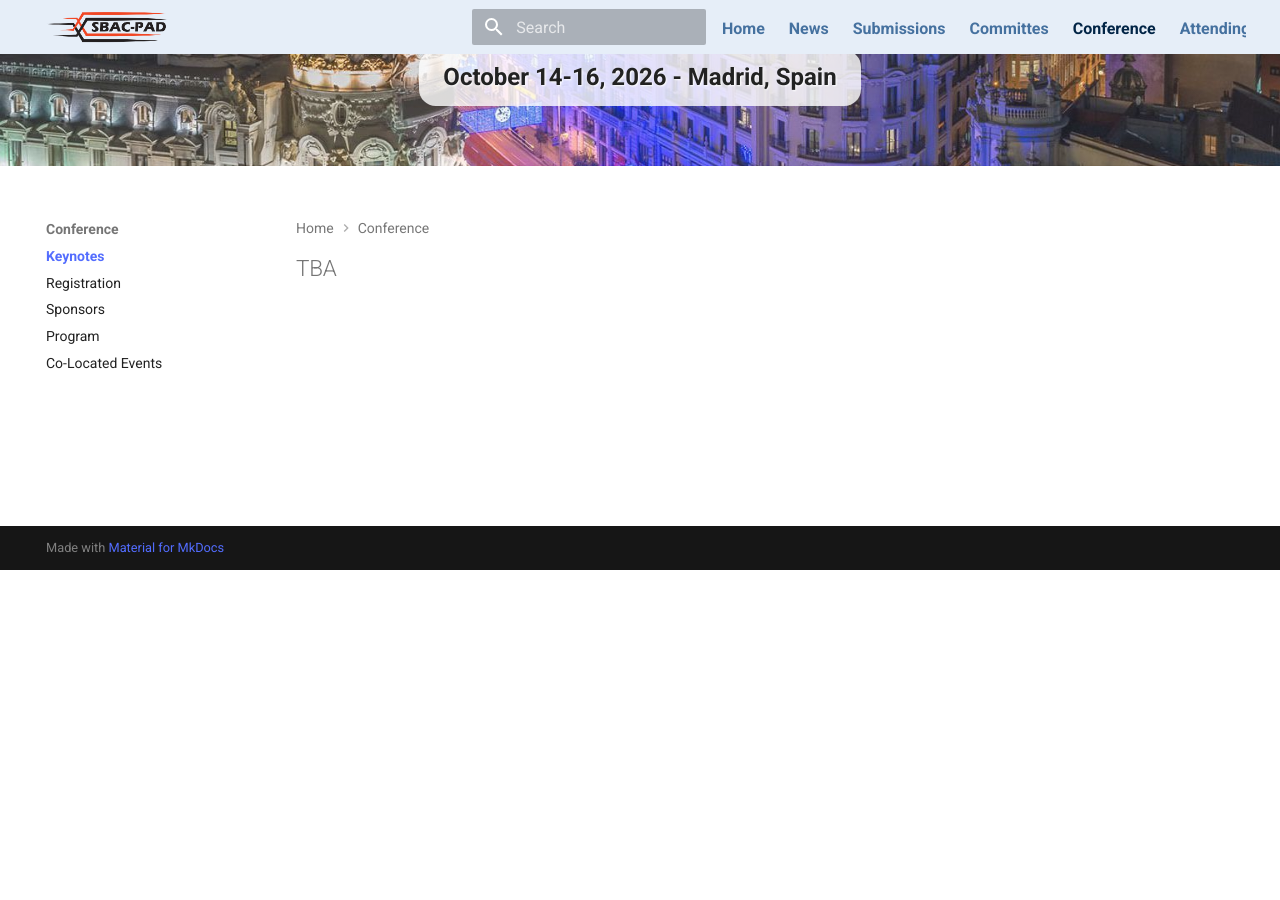
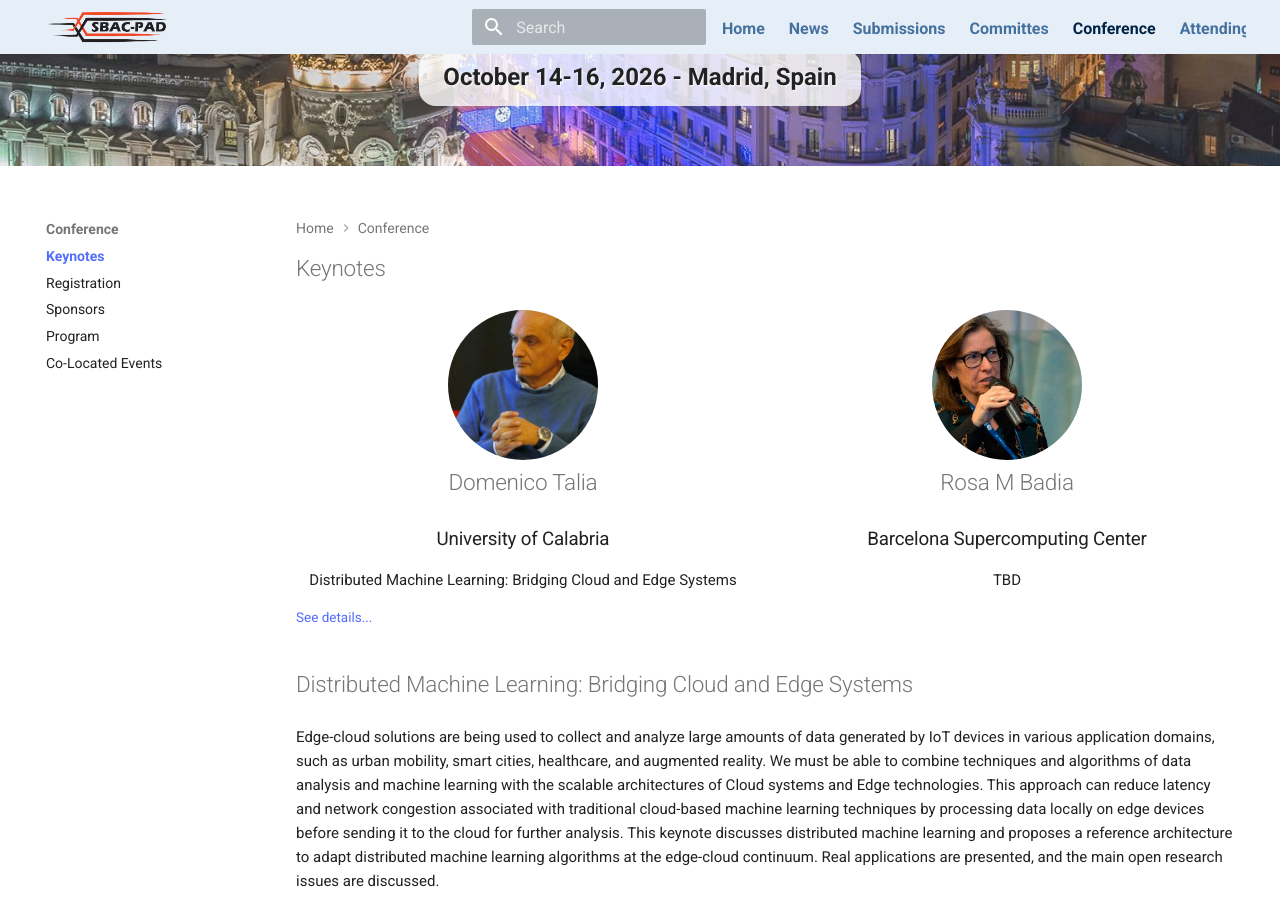
Before and after one commit to CoCo-ARCOS/sbac-pad2026, an MkDocs documentation site: the page built from docs/conference/keynotes.md, in a window 1280 px wide and 900 px high, scrolled down 330 px. Built offline with MkDocs 1.6.1 and Material for MkDocs 9.7.7, drawn with Linux system fonts in a browser that asks for light colours; before the commit the page ends 900 px from its top, so only the background shows below that; some of the changed text lies outside the part shown.

Commit message:
rebutal and domenico talk

```diff
--- a/docs/conference/keynotes.md
+++ b/docs/conference/keynotes.md
@@ -1 +1,73 @@
-# TBA
+---
+title: Keynotes
+hide:
+  - toc
+---
+
+# Keynotes
+
+
+<div class="grid-container" markdown>
+
+<div class="team-member">
+  <img src="/assets/imgs/keynotes/DTalia.jpg" class="circle" alt="Domenico Talia" />
+
+  <h1>Domenico Talia</h1>
+
+  <h3>University of Calabria</h3>
+
+  <p>Distributed Machine Learning: Bridging Cloud and Edge Systems</p>
+
+  <p style="font-size: 0.9em; text-align: left;">
+    <a href="#distributed-machine-learning-bridging-cloud-and-edge-systems">See details...</a>
+  </p>
+</div>
+
+<div class="team-member">
+  <img src="/assets/imgs/keynotes/rosabadia.png" class="circle" alt="Rosa M Badia" />
+
+  <h1>Rosa M Badia</h1>
+
+  <h3>Barcelona Supercomputing Center</h3>
+
+  <p>TBD</p>
+
+  <p style="font-size: 0.9em; text-align: left;">
+
+  </p>
+</div>
+
+
+</div>
+
+
+# Distributed Machine Learning: Bridging Cloud and Edge Systems
+
+Edge-cloud solutions are being used to collect and analyze large amounts of data generated by IoT
+devices in various application domains, such as urban mobility, smart cities, healthcare, and
+augmented reality. We must be able to combine techniques and algorithms of data analysis and
+machine learning with the scalable architectures of Cloud systems and Edge technologies. This
+approach can reduce latency and network congestion associated with traditional cloud-based
+machine learning techniques by processing data locally on edge devices before sending it to the
+cloud for further analysis. This keynote discusses distributed machine learning and proposes a
+reference architecture to adapt distributed machine learning algorithms at the edge-cloud
+continuum. Real applications are presented, and the main open research issues are discussed.
+
+**Speaker**: Domenico Talia is a full professor of computer engineering at the University of Calabria, Italy and
+an Honorary professor at Noida University, India. He is a co-founder of the start-up DtoK Lab. His
+research interests include Big Data analysis, high-performance computing, parallel and distributed
+data mining algorithms, Cloud computing, distributed machine learning, social data analysis, peer-
+to-peer systems, and parallel programming models and languages. Domenico Talia has published
+10 books and more than 400 papers in archival journals such as Communications of the ACM, IEEE
+TPDS, IEEE Computer, IEEE TKDE, IEEE TSE, IEEE TSMC-A, IEEE TSMC-B, IEEE Micro, ACM Computing
+Surveys, FGCS, Parallel Computing, IEEE Internet Computing, and highly reputed conference
+proceedings. He is a member of the editorial boards of IEEE Transactions on Parallel and
+Distributed Systems, IEEE Computer, ACM Computing Surveys, the Future Generation Computer
+Systems journal, the International Journal of Web and Grid Services, the Journal of Cloud
+Computing-Advances, Systems and Applications, the Scalable Computing Practice and Experience
+journal, the International Journal of Next-Generation Computing. He was guest editor of special
+issues of IEEE Transactions on Software Engineering, Parallel Computing, IEEE Transactions on Big
+Data, and Future Generation Computer Systems, and served as a program chair or program
+committee member of several international conferences. Talia is a senior member of the
+Association for Computing Machinery (ACM) and IEEE Computer Society and has been a reviewer
+for several research agencies and public administrations.
--- a/docs/stylesheets/extra.css
+++ b/docs/stylesheets/extra.css
@@ -299,3 +299,39 @@
 .md-typeset{
   font-size: 0.75rem;
 }
+
+/* docs/extra.css */
+
+/* 1. Contenedor de la Cuadrícula (Grid Container) */
+.grid-container {
+    display: grid;
+    /* Define 3 columnas de igual ancho */
+    grid-template-columns: repeat(2, 1fr);
+    gap: 30px; /* Espacio entre las columnas */
+    margin: 30px 0;
+}
+
+/* 2. Estilo de cada Tarjeta de Miembro */
+.team-member {
+    text-align: center;
+    /* Ajustes visuales para la tarjeta */
+}
+
+/* 3. Estilo para la Imagen Circular */
+.team-member img.circle {
+    /* Define un tamaño fijo y asegura que sea cuadrada */
+    width: 150px;
+    height: 150px;
+    object-fit: cover; /* Recorta la imagen para que quepa */
+    border-radius: 50%; /* ¡Esto la hace circular! */
+    margin: 0 auto 10px auto;
+    display: block;
+}
+
+/* 4. Adaptación a móviles (Responsive Design) */
+@media (max-width: 900px) {
+    /* En pantallas más pequeñas, cambia a 1 columna */
+    .grid-container {
+        grid-template-columns: 1fr;
+    }
+}
```
Also changed, not shown: docs/submissions/call-for-papers.md (+2 -2 lines), docs/assets/imgs/keynotes/DTalia.jpg (added), docs/assets/imgs/keynotes/rosabadia.png (added), mkdocs.yml (line endings or trailing spaces).
